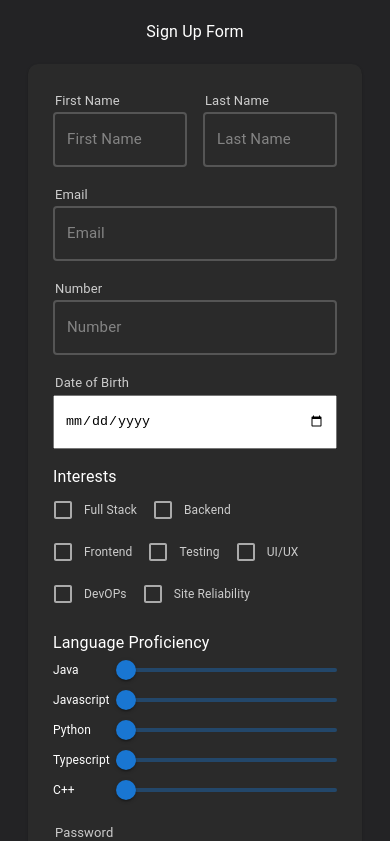
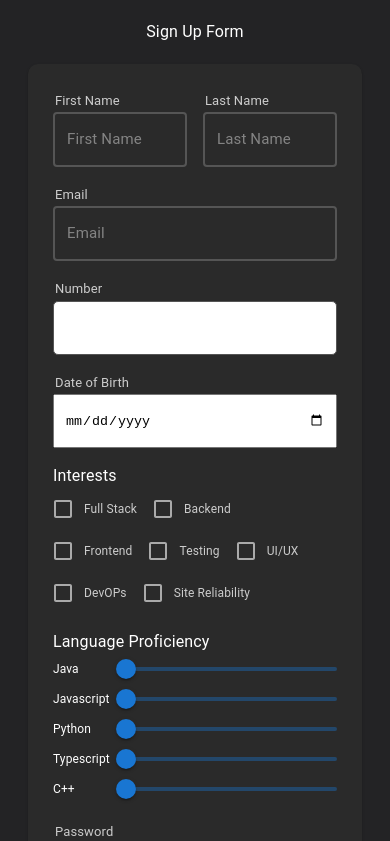
Before and after one commit to swapnilshah5889/news-app, a React (Vite) app: page /signup in a window 390 px wide. Shown: the top 841 px of the page. Built offline with nearby package versions, Linux system fonts and the light colour scheme.

Commit message:
Implemented react phone number input

```diff
--- a/package.json
+++ b/package.json
@@ -18,6 +18,7 @@
     "react": "^18.2.0",
     "react-dom": "^18.2.0",
     "react-loader-spinner": "^5.3.4",
+    "react-phone-input-2": "^2.15.1",
     "react-router-dom": "^6.15.0"
   },
   "devDependencies": {
--- a/src/components/text-input/text-field.jsx
+++ b/src/components/text-input/text-field.jsx
@@ -1,4 +1,5 @@
 import { TextField, Typography } from "@mui/material";
+import PhoneInput from "react-phone-input-2";
 
 export const InputLabel = ({labelText}) => {
 
@@ -10,9 +11,34 @@ export const InputLabel = ({labelText}) => {
     );
 }
 
+export const PhoneInputField = ({textFieldClassName="", textLabel, onTextChange}) => {
+
+    return (
+        <div
+        className={textFieldClassName}
+        style={{display:"flex", flexDirection:"column"}}>
+
+            <InputLabel labelText={textLabel}/>
+            <PhoneInput
+                country={'us'}
+                specialLabel=""
+                inputStyle={{
+                    color: 'white',
+                    fontSize: '15px',
+                    height: '50px',
+                    width: '95%',
+                    paddingLeft:'10px',
+                    border: '1px solid #555',
+                    borderRadius:'5px'
+                }}
+                onChange={onTextChange}
+            />
+        </div>
+    );
+}
+
 
 const MyTextField = ({onTextChange, textLabel, textFieldClassName="", textFieldType="text"}) => {
-
   return (
     <div
     className={textFieldClassName}
@@ -20,7 +46,6 @@ const MyTextField = ({onTextChange, textLabel, textFieldClassName="", textFieldT
 
         <InputLabel labelText={textLabel}/>
         <TextField
-            required
             type={textFieldType}
             placeholder={textLabel}
             sx={{
@@ -46,10 +71,10 @@ const MyTextField = ({onTextChange, textLabel, textFieldClassName="", textFieldT
             },
             }}
             inputProps={{
-            sx: {
-                color: 'white',
-                fontSize: '15px',
-            },
+                sx: {
+                    color: 'white',
+                    fontSize: '15px'
+                },
             }}
             FormHelperTextProps={{
                 root: {
--- a/src/pages/signup.page/signup.page.jsx
+++ b/src/pages/signup.page/signup.page.jsx
@@ -5,6 +5,7 @@ import { InputLabel } from '../../components/text-input/text-field';
 import { useEffect, useState } from 'react';
 import InputSlider from '../../components/slider/slider.component';
 import InputButton from '../../components/button/button';
+import { PhoneInputField } from '../../components/text-input/text-field';
 
 const FormCheckBox = ({labelText, onCheckChange}) => {
 
@@ -107,20 +108,19 @@ const SignupPage = () => {
                     </Grid>
 
 
-                    {/* Email */}
-                    <Grid item md={7} xs={12}>
-                        <MyTextField
-                        textFieldType="tel"
-                        pattern="[0-9]{3}-[0-9]{3}-[0-9]{4}"
-                        textLabel="Number"
-                        onTextChange={(e) => {
-                            setFormInputs({...formInputs, number: e.target.value});
-                        }}
+                    {/* Phone Number */}
+                    <Grid item md={6} xs={12}>
+
+                        <PhoneInputField
+                            textLabel="Number"
+                            onTextChange={(e) => {
+                                setFormInputs({...formInputs, number: e});
+                            }}
                         />
                     </Grid>
 
                     {/* DOB*/}
-                    <Grid item md={5} xs={12} >
+                    <Grid item md={6} xs={12} >
                         <Box
                         display="flex"
                         flexDirection="column"
```
Also changed, not shown: 1 other file (tests, documents, lock files or other folders).
